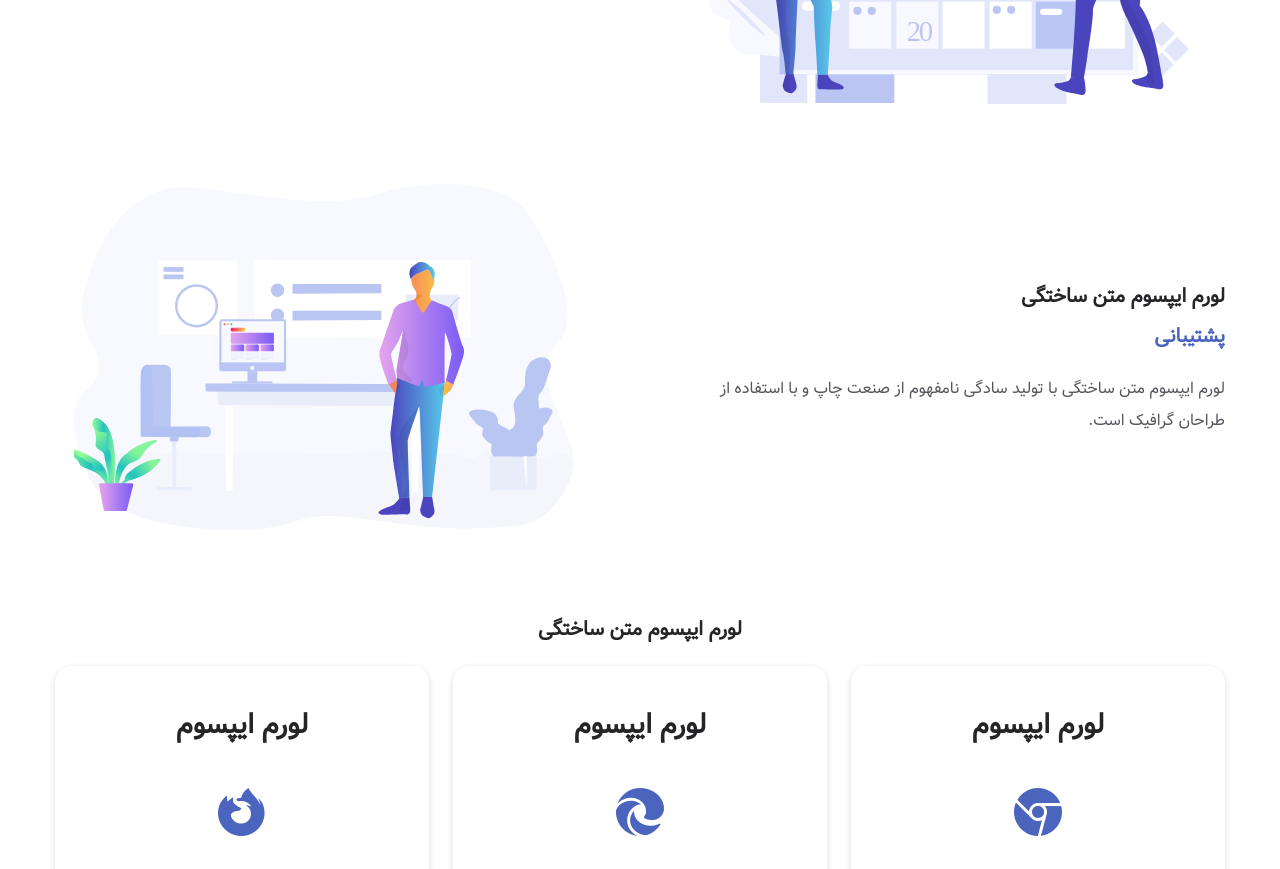
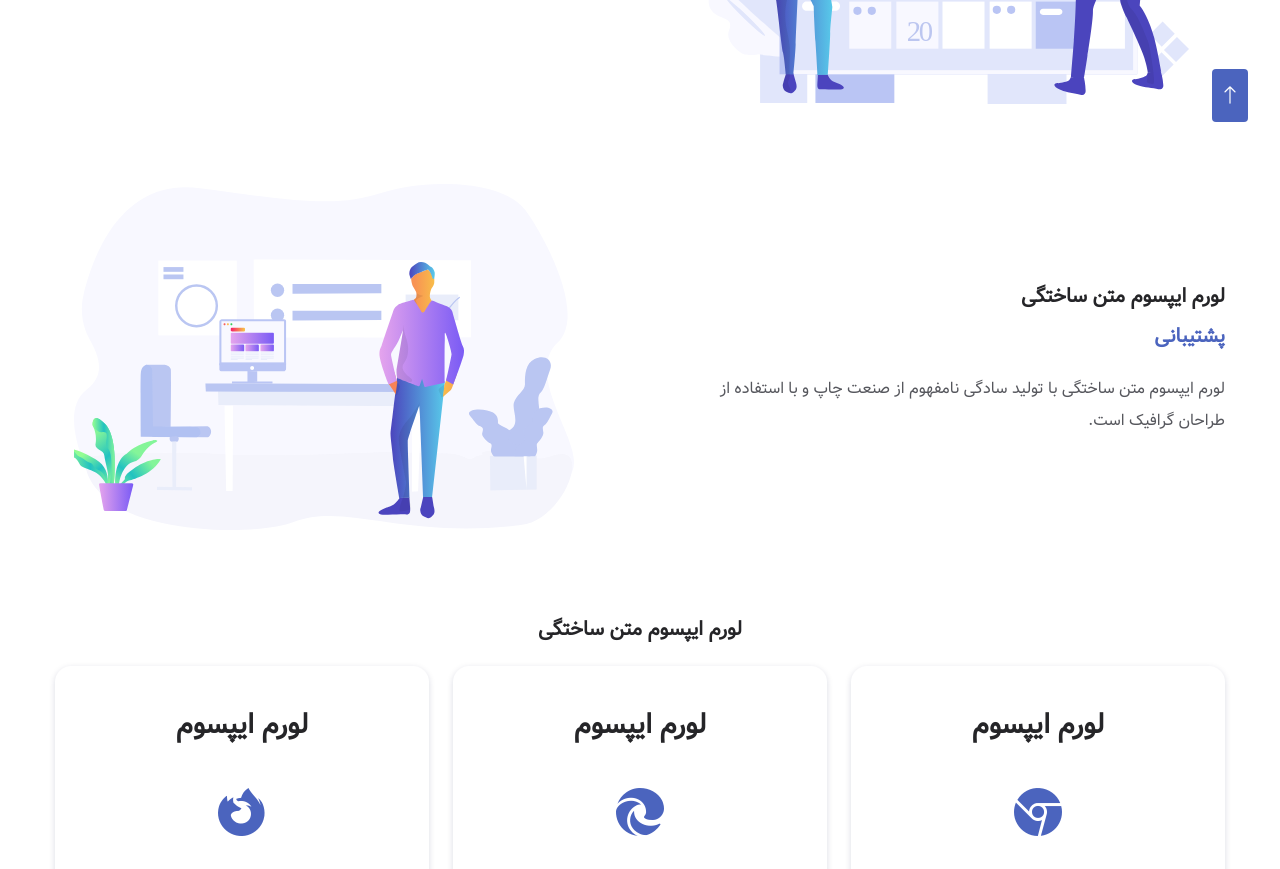
Before and after one commit to AmirrMahmoudi/css, a website: page project-1/sass/index.html in a window 1280 px wide. Shown: the part 838-1707 px from the top of the page. Drawn offline with Linux system fonts and the light colour scheme; files whose address does not match are found by name.

Commit message:
scroll up

```diff
--- a/project-1/sass/index.html
+++ b/project-1/sass/index.html
@@ -271,9 +271,9 @@
       <p class="footer__copy">&#169; کلیه‌ی حقوق نزد وب پروگ محفوظ است.</p>
     </footer>
 
-    <!-- <a class="scrollup" id="scroll-up" href="#">
+    <a class="scrollup" id="scroll-up" href="#">
       <i class="scrollup__icon bi bi-arrow-up"></i>
-    </a> -->
+    </a>
 
     <script src="./js/app.js"></script>
   </body>
--- a/project-1/sass/js/app.js
+++ b/project-1/sass/js/app.js
@@ -1,7 +1,6 @@
 const navMenu = document.getElementById("nav-menu");
 const navToggle = document.getElementById("nav-toggle");
-const navLink = document.querySelectorAll(".nav__link")
-
+const navLink = document.querySelectorAll(".nav__link");
 
 // show menu
 navToggle.addEventListener("click", () => {
@@ -45,3 +44,11 @@
   });
 }
 window.addEventListener("scroll", scrollActive);
+
+// show scroll up
+function scrollUp() {
+  const scrollUp = document.getElementById("scroll-up");
+  if (this.scrollY >= 560) scrollUp.classList.add("show-scroll");
+  else scrollUp.classList.remove("show-scroll");
+}
+window.addEventListener("scroll", scrollUp);
--- /dev/null
+++ b/project-1/sass/scss/components/_scroll.scss
@@ -0,0 +1,22 @@
+.scrollup {
+  position: fixed;
+  background: var(--primary-color);
+  right: 2rem;
+  bottom: -20%;
+  padding: 0.5rem 0.5rem 0.3rem 0.5rem;
+  border-radius: 0.25rem;
+  opacity: 0.8rem;
+  transition: 0.4rem;
+
+  &:hover {
+    opacity: 1;
+  }
+  &__icon {
+    font-size: 1.25rem;
+    color: var(--container-color);
+  }
+}
+
+.show-scroll {
+  bottom: 3rem;
+}
--- a/project-1/sass/scss/styles.scss
+++ b/project-1/sass/scss/styles.scss
@@ -10,4 +10,5 @@
 @import "components/support";
 @import "components/services";
 @import "components/footer";
+@import "components/scroll";
 @import "components/mediaqueries";
```
Also changed, not shown: project-1/sass/css/styles.css, 1 other file.
